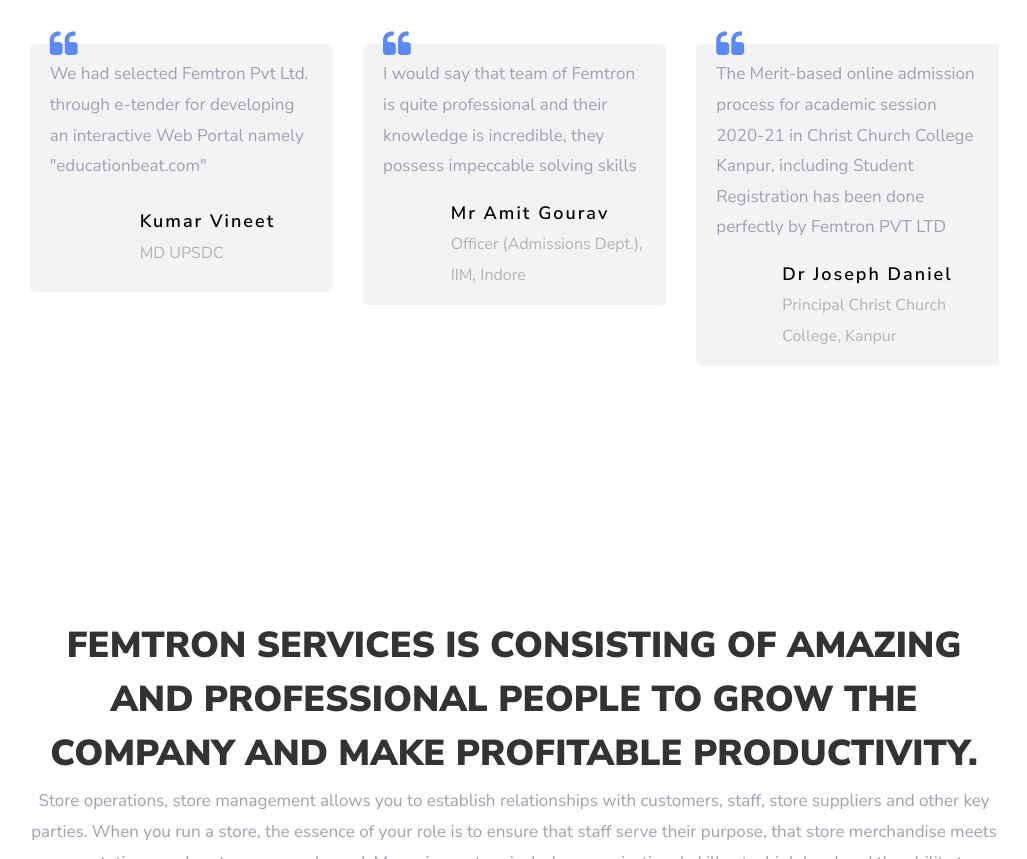
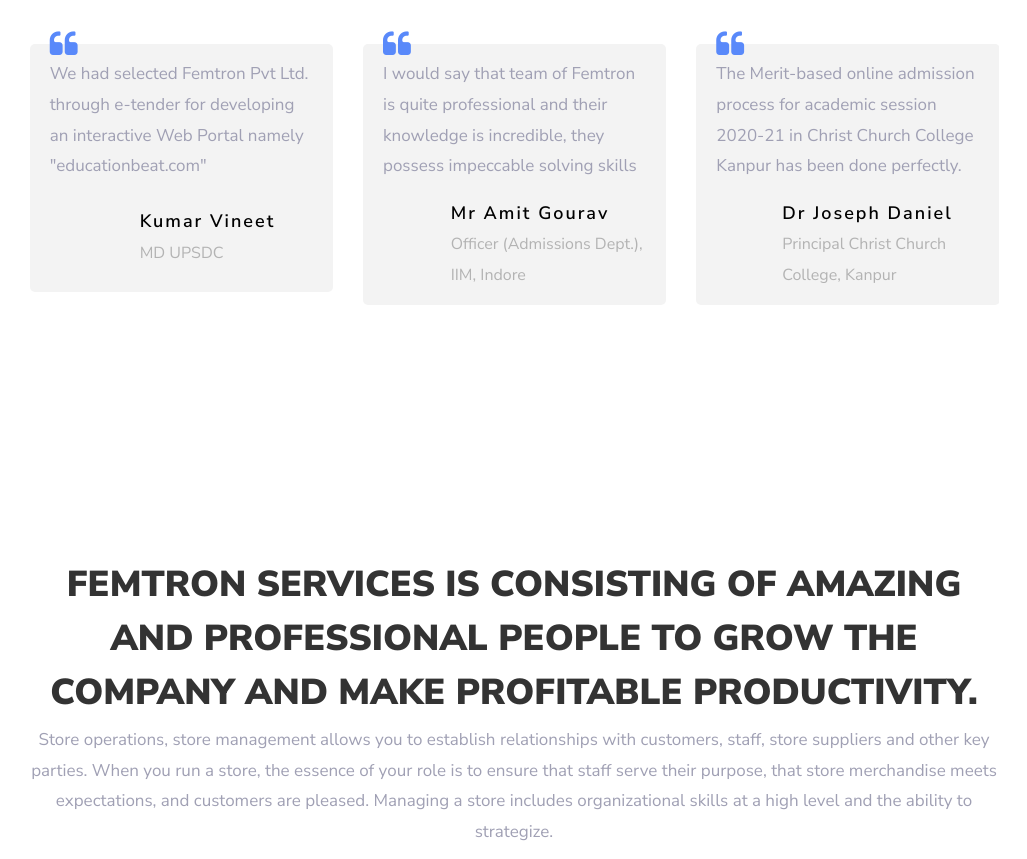
Before and after one commit to Muskan02/femtron, a plain HTML site: page public/services.html in a window 1280 px wide. Shown: the part 2453-3312 px from the top of the page, without its empty margins (126-1153 px from the left). Drawn offline with Linux system fonts and the light colour scheme; files whose address does not match are found by name.

Commit message:
Update services.html

```diff
--- a/public/services.html
+++ b/public/services.html
@@ -211,7 +211,7 @@
 							<div class="testimony-wrap py-4">
 								<div class="text">
 									<span class="fa fa-quote-left"></span>
-									<p class="mb-4">The Merit-based online admission process for academic session 2020-21 in Christ Church College Kanpur, including Student Registration has been done perfectly by Femtron PVT LTD</p>
+									<p class="mb-4">The Merit-based online admission process for academic session 2020-21 in Christ Church College Kanpur has been done perfectly.</p>
 									<div class="d-flex align-items-center">
 										<div class="user-img" style="background-image: url(images/person_2.jpg)"></div>
 										<div class="pl-3">
```
